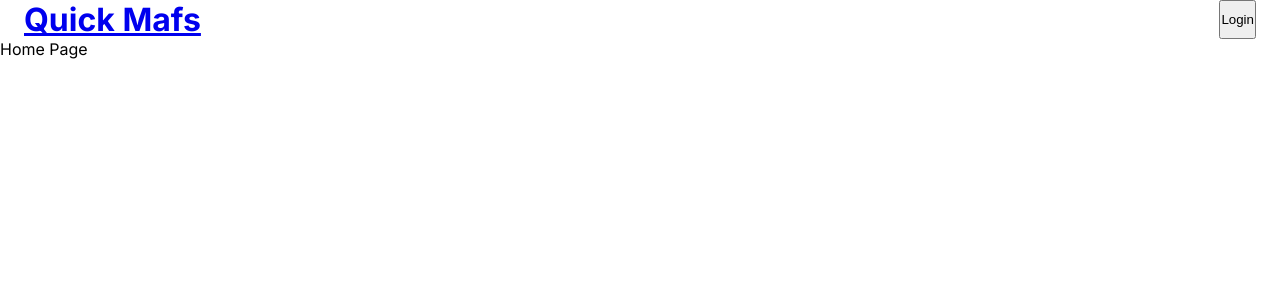
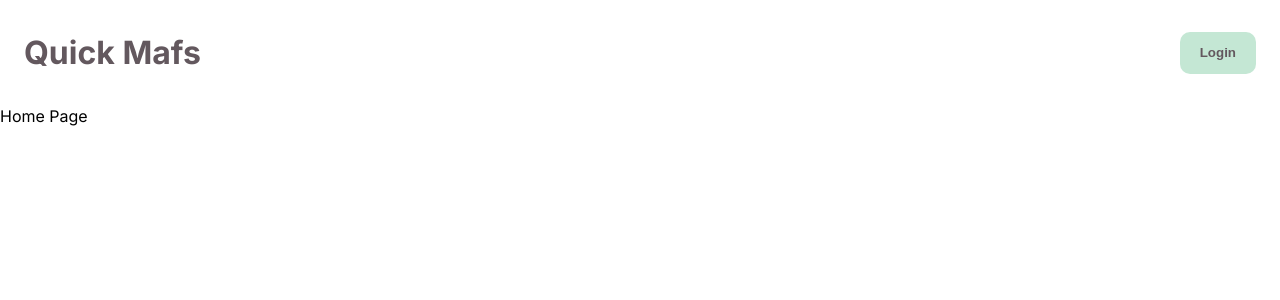
Before and after one commit to squach28/quick-mafs, a Next.js app: page / in a window 1280 px wide. Shown: the top 300 px of the page. Built offline with nearby package versions, Linux system fonts and the light colour scheme.

Commit message:
navbar with styling

```diff
--- a/src/components/Navbar/Navbar.jsx
+++ b/src/components/Navbar/Navbar.jsx
@@ -5,8 +5,8 @@ import Link from 'next/link'
 const Navbar = () => {
   return (
     <div className={styles.container}>
-        <Link href="/"><h1>Quick Mafs</h1></Link>
-        <button>Login</button>
+        <Link href="/" className={styles.header}><h1>Quick Mafs</h1></Link>
+        <button className={styles.button}>Login</button>
     </div>
   )
 }
--- a/src/components/Navbar/Navbar.module.css
+++ b/src/components/Navbar/Navbar.module.css
@@ -1,5 +1,20 @@
 .container {
     display: flex;
     justify-content: space-between;
-    margin: 0 1.5em;
+    margin: 2em 1.5em;
+    align-items: center;
 }
+
+.header {
+    text-decoration: none;
+    color: #63585E;
+}
+
+.button {
+    background-color: #C4E7D4;
+    color: #63585E;
+    padding: 1em 1.5em;
+    border: none;
+    border-radius: 10px;
+    font-weight: bold;
+}
```
